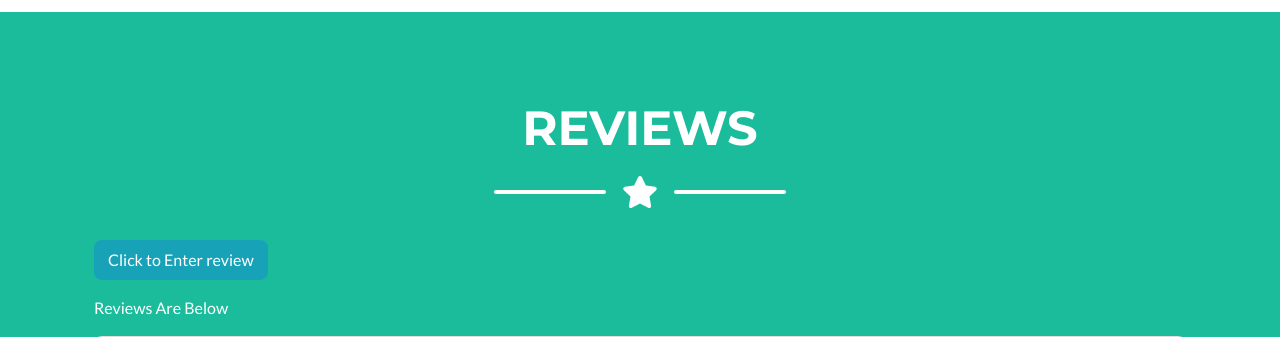
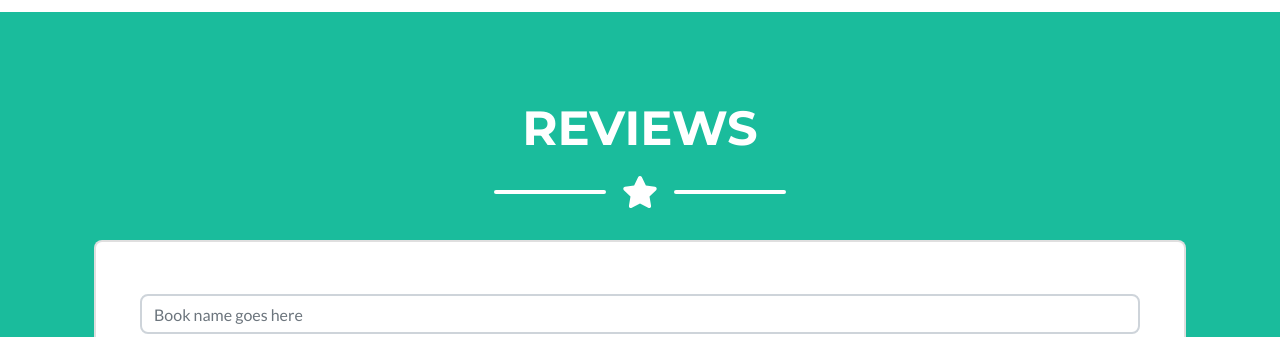
Before and after one commit to wizardofcmd/Find-A-Book, a PHP site: page /index.php in a window 1280 px wide. Shown: the part 1500-1837 px from the top of the page. Run offline with PHP 8.4, Linux system fonts and the light colour scheme; some libraries are stand-ins or nearby versions.

Commit message:
More formatting

```diff
--- a/index.html
+++ b/index.html
@@ -16,13 +16,8 @@
 		<script src="./js/buttons.js"></script>
 		<script src="./js/captcha.js"></script>
 
-
-		<!-- BootStrap -->
-
         <!-- Favicon -->
         <link rel="icon" type="image/x-icon" href="/assets/img/book.png" />
-
-
         <!-- Font Awesome icons (free version)-->
         <script src="https://use.fontawesome.com/releases/v5.15.1/js/all.js" crossorigin="anonymous"></script>
 		<script src="https://ajax.googleapis.com/ajax/libs/jquery/3.5.1/jquery.min.js"></script>
@@ -35,10 +30,7 @@
         <link href="https://fonts.googleapis.com/css?family=Lato:400,700,400italic,700italic" rel="stylesheet" type="text/css" />
 
 		<!--Randomiser-->
-
 		<script src="./js/randomiser.js"></script>
-
-
 	</head>
     <body id="page-top">
         <!-- Navigation-->
@@ -431,7 +423,6 @@
 			</div>
 		</div>
 	</section>
-
 	<!-- Reviews Section -->
 	<section class="page-section bg-primary text-white mb-0" id="reviews">
 		<div class="container">
@@ -444,35 +435,23 @@
 				<div class="divider-custom-line"></div>
 			</div>
 			<!--  Section Content-->
-			<p>
-				<button class="btn btn-info" type="button" data-toggle="collapse" data-target="#collapseExample" aria-expanded="false" aria-controls="collapseExample">
-					Click to Enter review
-				</button>
-			</p>
-			<div class="collapse" id="collapseExample">
 				<div class="card card-body">
 					<form action="./php/register.php" method="POST">
 						<div class="container" id="reviewForm">
-
 							<div class="form-group">
-								<small id="emailHelp" class="form-text text-muted">Enter a real book name.</small>
 								<label for="bookInput">Book name</label>
 								<input type="text" class="form-control" id="bookInput" placeholder="Book name goes here" name="bName">
 							</div>
-
 							<div class="form-group">
 								<label for="reviewInput">Review</label>
 								<input type="text" class="form-control" id="reviewInput" placeholder="Review comes here" name="uComment">
 							</div>
 							<div class="g-recaptcha" data-sitekey="6LeEYOcZAAAAADJSQnG1g7aRho-2ACiGXK3fP3K4"data-callback="callback"></div></br>
-
 						<input type="button" id="action" name="submit" value="SUBMIT" class="btn btn-primary" disabled="disabled">Enter your review!</button>
-
 					</div>
-
 				</form>
 			</div>
-		</div>
+        <!-- Review table to be axed -->
 		<p> Reviews Are Below</p>
 		<div class="card card-body">
 			<button id="displaydata" class="btn btn-success">View reviews</button>
@@ -498,12 +477,10 @@
 					}
 				});
 			});
-
 		</script>
 	</div>
 </section>
 <!-- Reviews Section End Here -->
-
 <!-- Footer-->
 <footer class="footer text-center">
 	<div class="container">
@@ -604,12 +581,8 @@
 								</button>
 								<div class="divider-custom-line"></div>
 							</div>
-
-
 							<div class="divider-custom">
 							</div>
-
-
 						</div>
 					</div>
 				</div>
--- a/php/display.php
+++ b/php/display.php
@@ -11,6 +11,9 @@ if(mysqli_num_rows($query)	>0	){
 			<td> <?php echo $result['bookName']	?> </td>
 			<td> <?php echo $result['userComment']	?>	 </td>
 		</tr>
-	}
+
+<?php
 }
+}
+
 ?>
```
